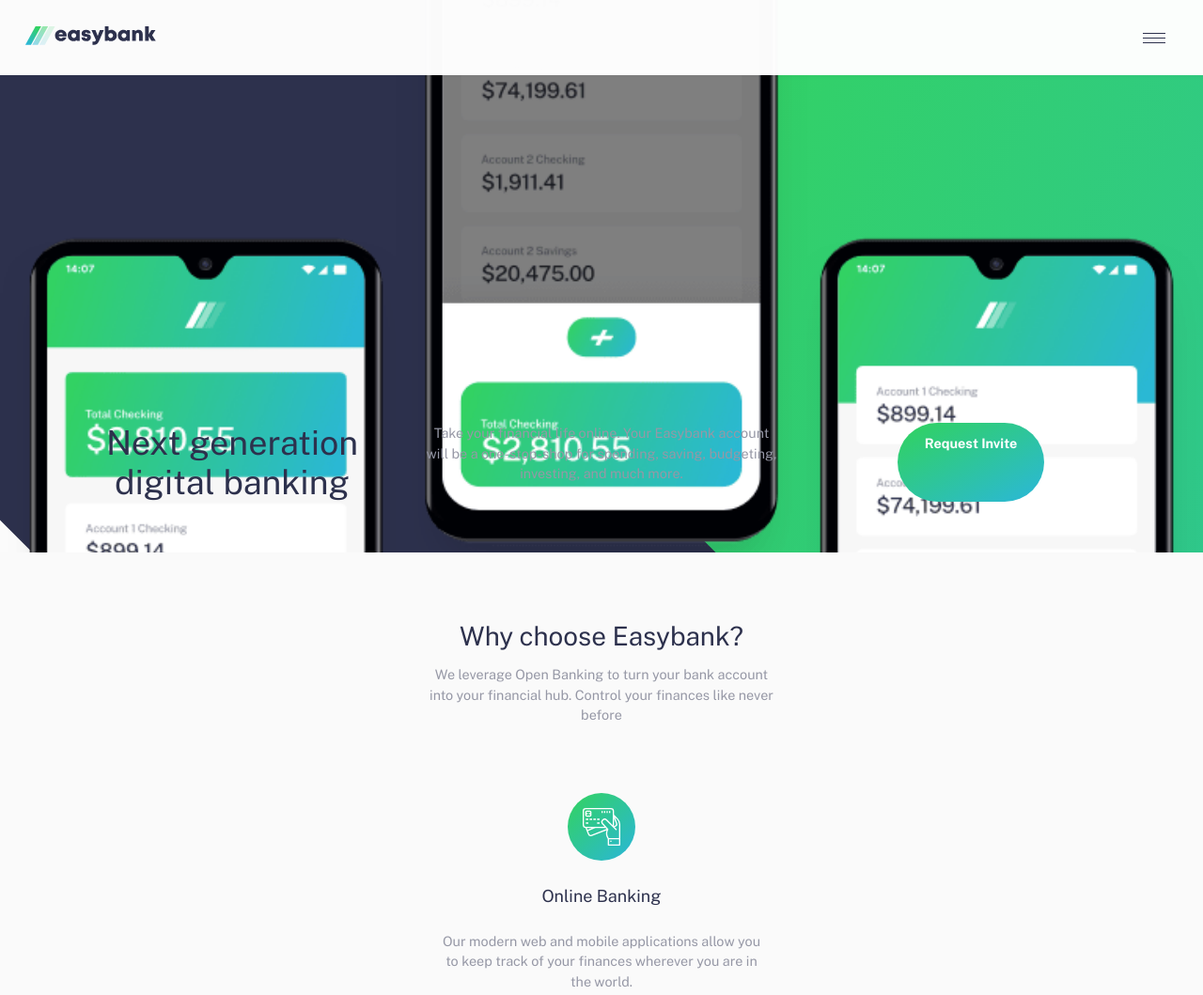
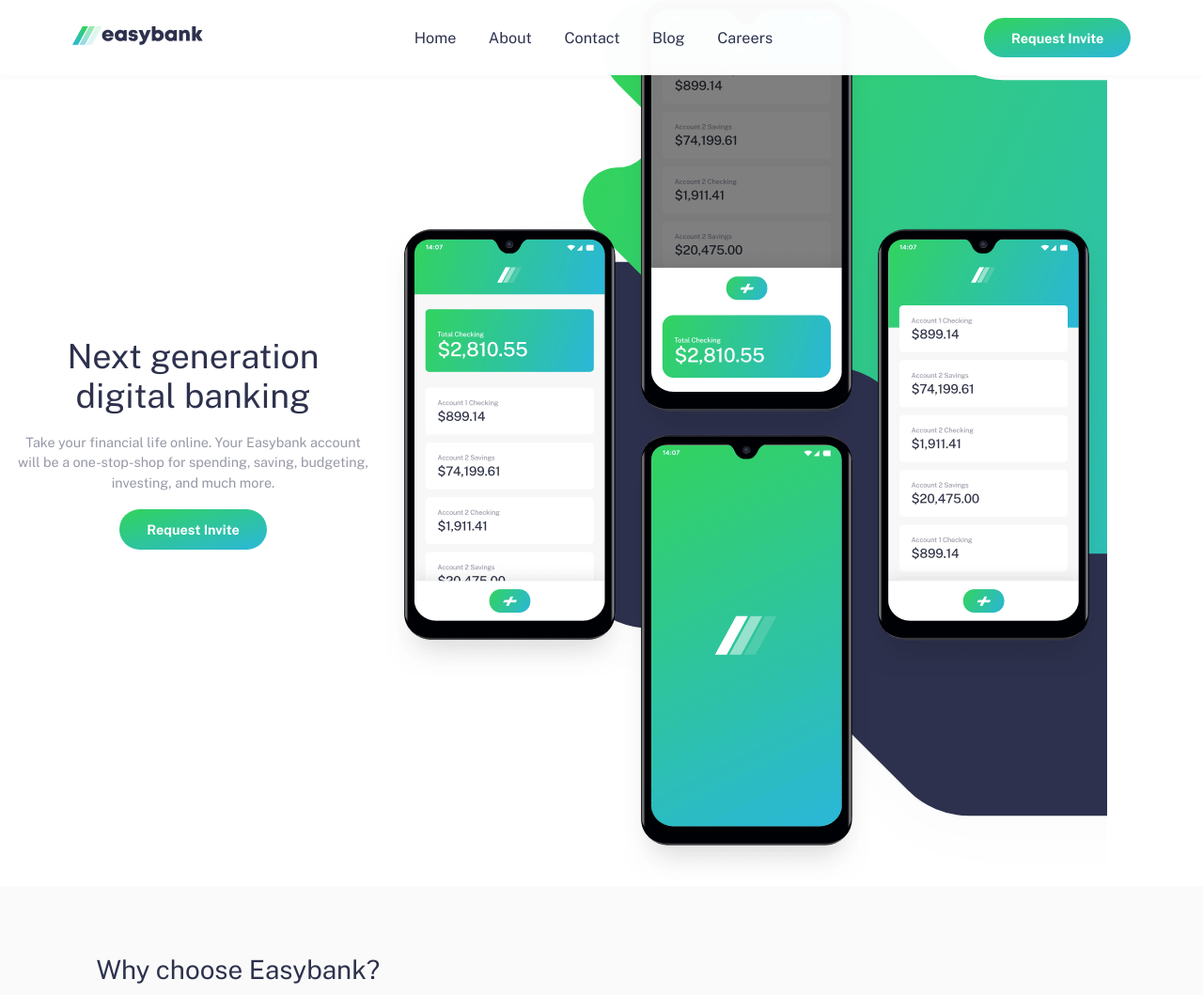
Before and after one commit to musoleio/easybank-landing-page, a plain HTML site: page index.html in a window 1280 px wide. Shown: the top 1059 px of the page at 94% size. Drawn offline with nearby package versions, Linux system fonts and the light colour scheme.

Commit message:
added responsive styles for the body and footer for larger displays

```diff
--- a/index.html
+++ b/index.html
@@ -43,6 +43,9 @@
         <button class="hamburger-menu"></button>
       </div>
       <section class="hero-section">
+        <div class="hero-image-container">
+          <img src="images/image-mockups.png" alt="" class="hero-image" />
+        </div>
         <div class="hero-content">
           <h1 class="main-heading">Next generation digital banking</h1>
           <p class="hero-desc">
--- a/scss/_mobile.scss
+++ b/scss/_mobile.scss
@@ -83,19 +83,24 @@ $primary-colors: (
   }
 }
 
-.hero-section {
-  padding-top: 22rem;
-  background-image: url("./../images/image-mockups.png"),
-    url("./../images/bg-intro-mobile.svg");
-  background-repeat: no-repeat;
-  background-size: 100%;
-  background-position: center -8.5rem, center top;
+.hero-image-container {
+  position: relative;
+
+  .hero-image {
+    width: 100%;
+    background-image: url("./../images/bg-intro-mobile.svg");
+    background-repeat: no-repeat;
+    background-size: 100%;
+    background-position: center;
+  }
 }
 
 .hero-content {
-  // background-color: map-get($neutral-colors, verylightgray);
+  & > * {
+    max-width: 375px;
+  }
+
   display: grid;
-  grid-template-columns: repeat(auto-fit, minmax(auto, 375px));
   justify-content: center;
   text-align: center;
   padding: 3em 1em;
@@ -123,10 +128,11 @@ $primary-colors: (
 
 .services {
   background-color: map-get($neutral-colors, verylightgray);
+  padding: 4em 0;
 }
 
 .pitch-intro {
-  padding: 4em 1em;
+  padding: 0 1em;
 }
 
 .pitch-intro > * {
@@ -159,11 +165,7 @@ $primary-colors: (
 }
 
 .feature {
-  // border: 2px solid blue;
   max-width: 375px;
-  display: grid;
-  gap: 1.5em;
-  justify-items: center;
   text-align: center;
   padding: 0 1em;
 }
@@ -172,6 +174,7 @@ $primary-colors: (
   color: map-get($primary-colors, darkblue);
   font-size: 1rem;
   font-weight: 300;
+  margin: 1.5em 0;
 }
 
 .feature-desc {
@@ -191,6 +194,8 @@ $primary-colors: (
 .article {
   max-width: 375px;
   margin: 0 auto;
+  border-radius: 5px;
+  box-shadow: 0px 0px 6px rgba(0, 0, 0, 0.1);
 
   &-img {
     width: 100%;
@@ -219,8 +224,6 @@ $primary-colors: (
   .article-summary {
     @extend %mainbodytext;
   }
-  border-radius: 5px;
-  box-shadow: 0px 0px 6px rgba(0, 0, 0, 0.1);
 }
 
 .article:not(:last-child) {
@@ -229,14 +232,12 @@ $primary-colors: (
 
 .site-footer {
   background-color: map-get($primary-colors, darkblue);
-  display: grid;
-  justify-items: center;
   padding: 3rem 0;
 
   .container {
-    display: inherit;
+    display: grid;
     gap: 1.5rem;
-    justify-items: center;
+    place-items: center;
   }
 
   a {
--- a/scss/_responsive.scss
+++ b/scss/_responsive.scss
@@ -0,0 +1,147 @@
+@mixin desktop($width) {
+  @media screen and (min-width: $width) {
+    @content;
+  }
+}
+
+.site-header {
+  @include desktop(768px) {
+    .container {
+      padding: 0 6%;
+      .cta {
+        display: initial;
+        color: #fff;
+      }
+    }
+
+    .site-nav {
+      all: unset;
+      flex-basis: 40%;
+    }
+
+    .nav-links {
+      all: unset;
+      list-style: none;
+      width: unset;
+      padding: 0;
+      margin: 0;
+      display: flex;
+      justify-content: space-evenly;
+    }
+
+    .hamburger-menu {
+      display: none;
+    }
+  }
+}
+
+.hero-section {
+  @include desktop(768px) {
+    display: flex;
+
+    .hero-image-container {
+      order: 2;
+      .hero-image {
+        position: relative;
+        background-image: url("./../images/bg-intro-desktop.svg");
+        background-position: 1rem top;
+        background-size: cover;
+      }
+    }
+
+    .hero-content {
+      grid-template-columns: 375px;
+      order: 1;
+      align-self: center;
+    }
+  }
+}
+
+.services {
+  @include desktop(768px) {
+    padding: 4em 8%;
+  }
+}
+
+.pitch-intro {
+  @include desktop(768px) {
+    padding: 0;
+    margin-bottom: 2em;
+    & > * {
+      text-align: left;
+      max-width: initial;
+    }
+  }
+}
+
+.features {
+  @include desktop(768px) {
+    grid-template-columns: repeat(auto-fit, minmax(200px, 1fr));
+
+    .feature {
+      padding: 0;
+      justify-items: initial;
+      text-align: initial;
+    }
+  }
+}
+
+.articles {
+  @include desktop(768px) {
+    padding: 4em 8%;
+
+    &-title {
+      text-align: left;
+    }
+
+    &-container {
+      display: grid;
+      grid-template-columns: repeat(auto-fit, minmax(270px, 1fr));
+      gap: 1em;
+    }
+  }
+}
+
+.site-footer {
+  @include desktop(768px) {
+    padding: 3rem 8%;
+    .container {
+      place-items: start;
+      grid-template-areas:
+        "logo nav nav cta"
+        "social nav nav copy";
+
+      .footer-logo {
+        grid-area: logo;
+      }
+
+      .social-links {
+        grid-area: social;
+      }
+
+      .footer-nav {
+        grid-area: nav;
+        justify-self: stretch;
+      }
+
+      .nav-links {
+        display: grid;
+        grid-template-columns: repeat(2, 1fr);
+      }
+
+      .nav-item {
+        text-align: left;
+      }
+
+      .cta {
+        grid-area: cta;
+        justify-self: end;
+      }
+
+      .copyright {
+        grid-area: copy;
+        justify-self: end;
+      }
+    }
+  }
+}
```
Also changed, not shown: css/main.css.
